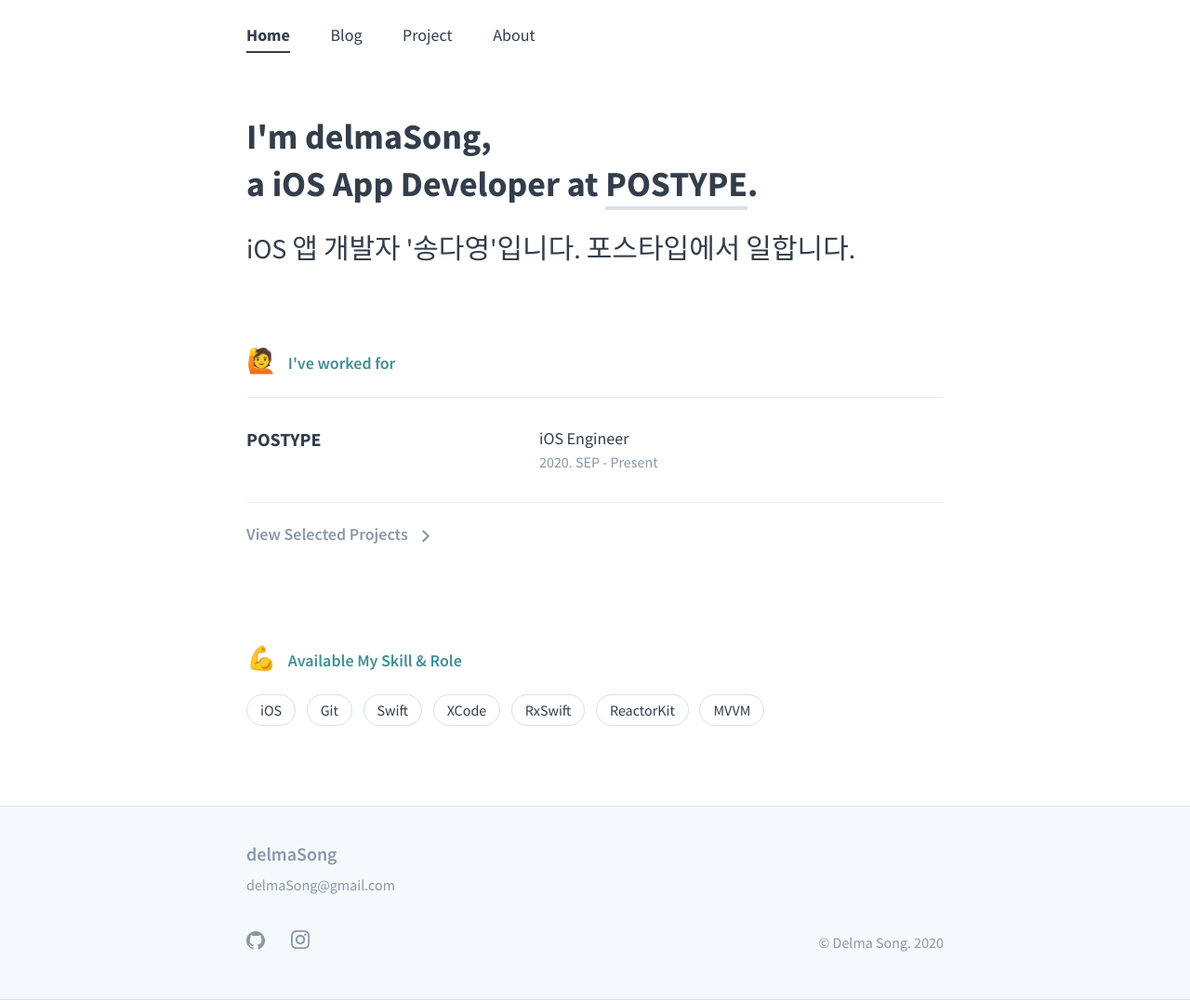
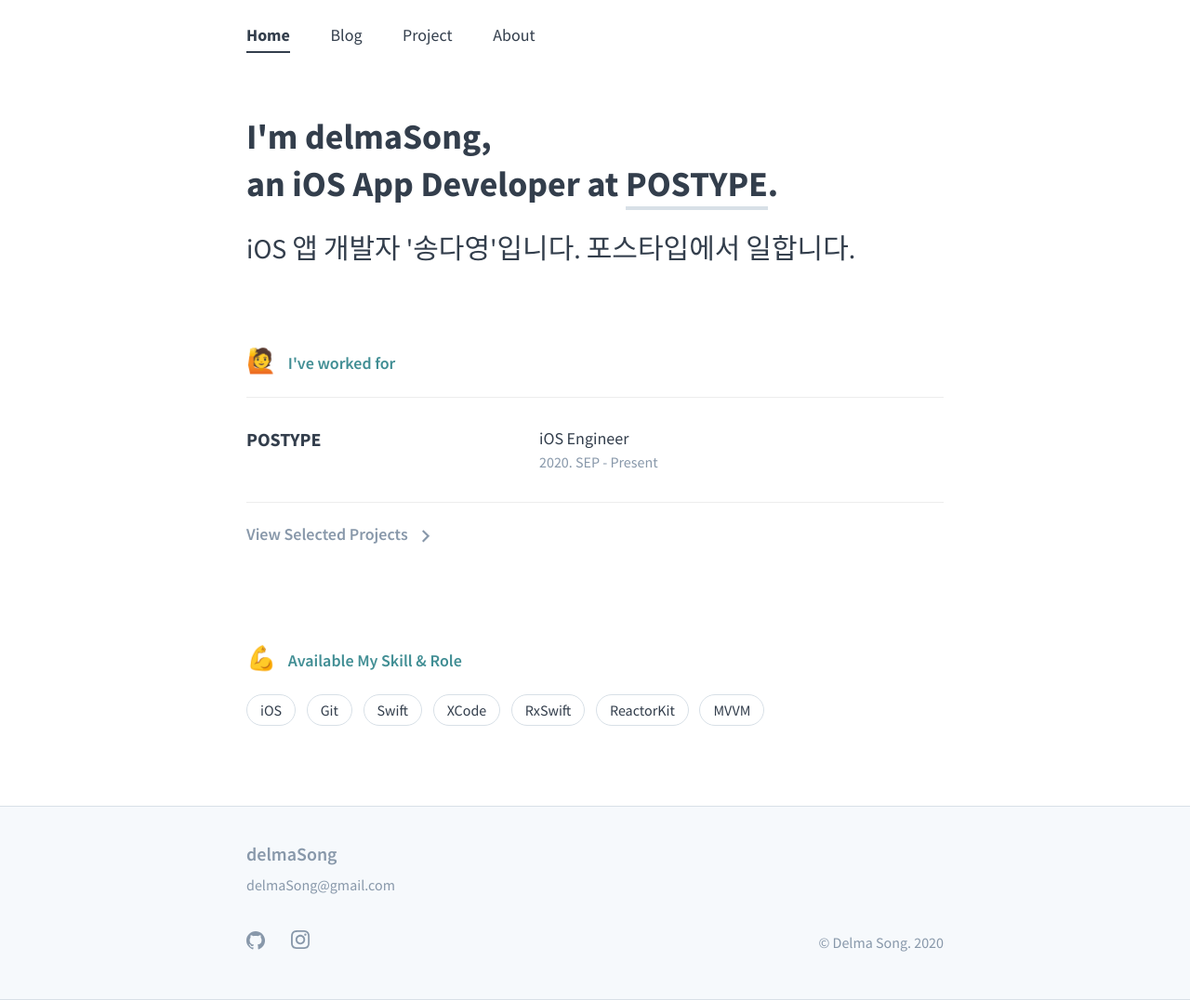
Before and after one commit to delmaSong/delmaSong.github.io, a Jekyll site: the page built from index.md, in a window 1280 px wide. Shown: the whole page at 93% size. Built offline with Jekyll 4.4.1, drawn with Linux system fonts in a browser that asks for light colours.

Commit message:
소개말 수정

```diff
--- a/index.md
+++ b/index.md
@@ -3,14 +3,14 @@
 title: "delmaSong"
 main: true
 subtitle: iOS App Developer delmaSong at POSTYPE
-description: delmaSong, who is a iOS App Developer based in Seoul, South Korea. | '송다영' iOS 앱 개발자입니다. 포스타입에서 일합니다.
+description: delmaSong, who is an iOS App Developer based in Seoul, South Korea. | '송다영' iOS 앱 개발자입니다. 포스타입에서 일합니다.
 ---
 <div class="intro-animation">
 <section class="explanation">
     <h1 class="intro">
     I'm delmaSong,
     </h1>
-    <h1 class="intro">a iOS App Developer at
+    <h1 class="intro">an iOS App Developer at
         <div class="intro-link">
             <a class="transition" href="https://www.postype.com" target="_blank">
                 POSTYPE
```
Also changed, not shown: about.md (+1 -2 lines), project/index.md (+1 -1 lines), README.md.
